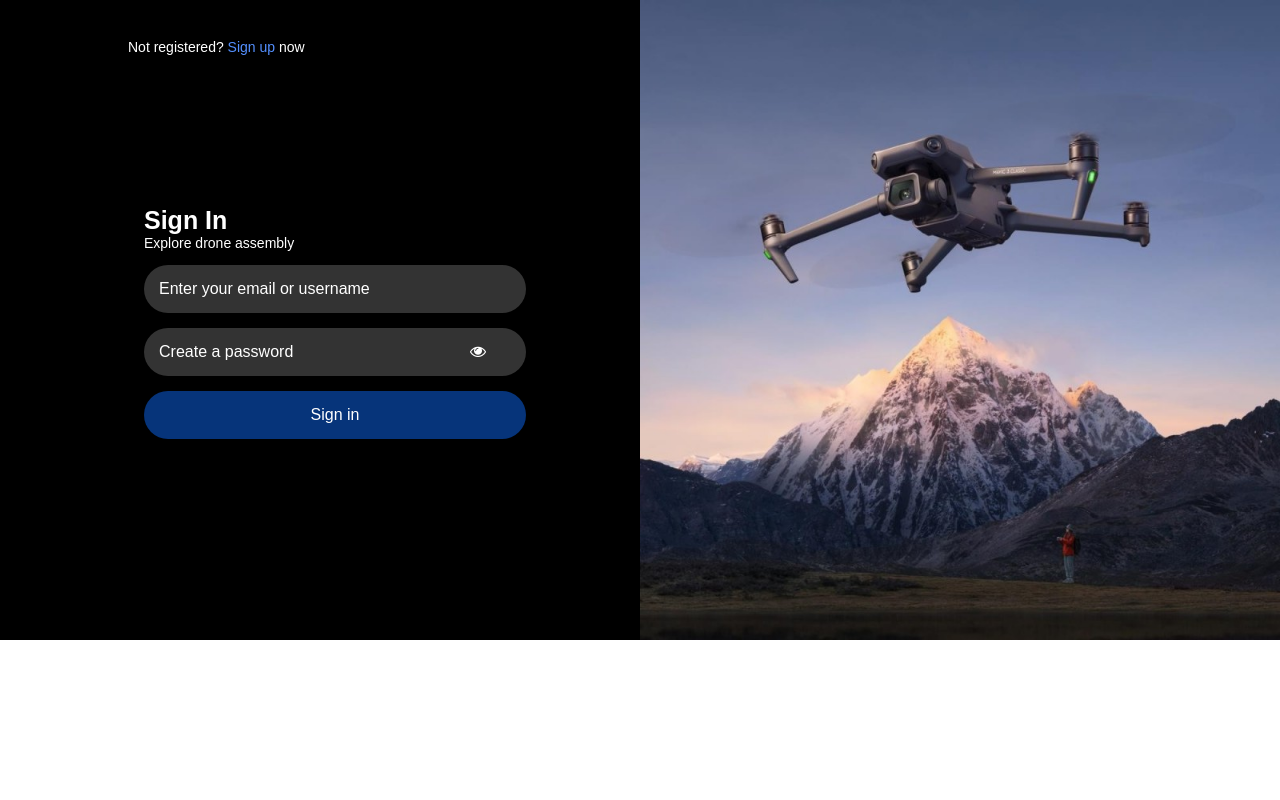
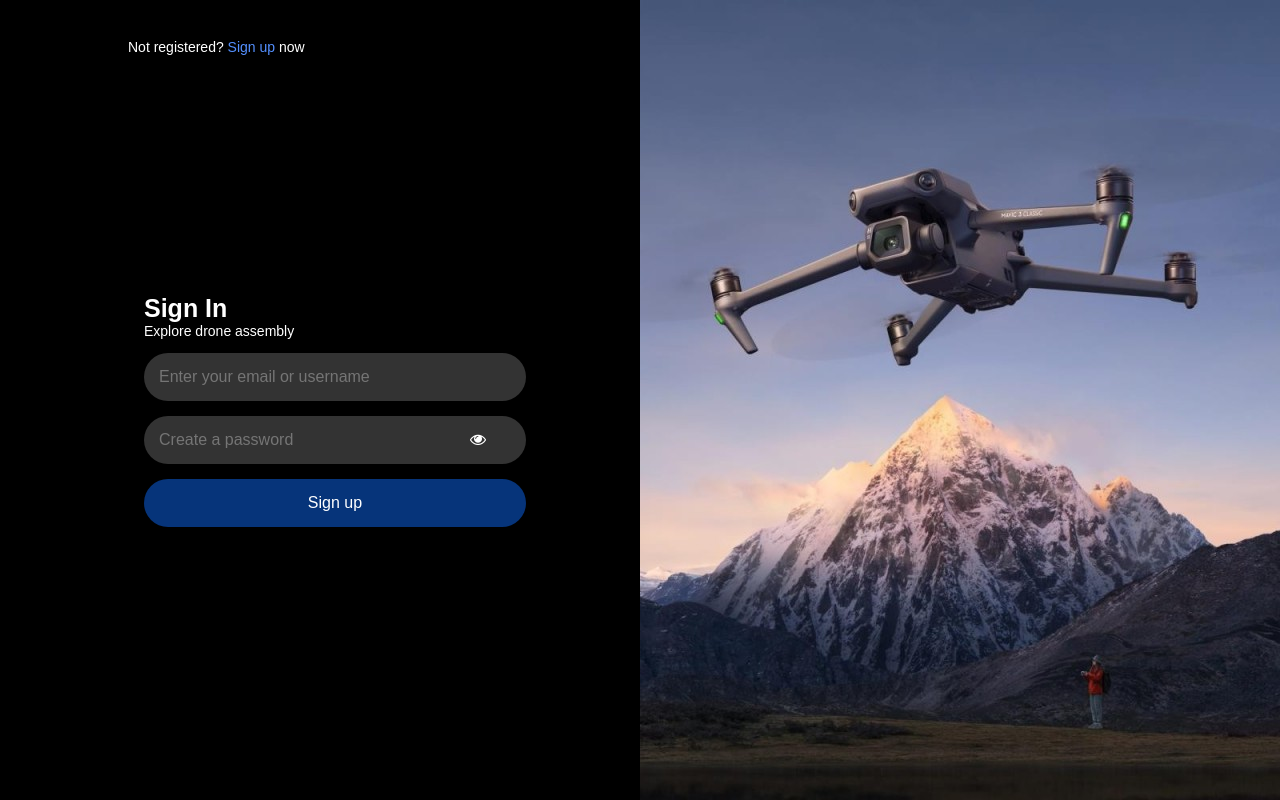
Before and after one commit to beatrizzfcosta/PWEB, a plain HTML site: page frontend/assets/html/signIN.html in a window 1280 px wide. Drawn offline with Linux system fonts and the light colour scheme.

Commit message:
ajuste de tela

```diff
--- a/frontend/assets/css/signIN.css
+++ b/frontend/assets/css/signIN.css
@@ -5,25 +5,23 @@ body {
 }
 
 .container {
-    display: flex;
+    display: flex; /* Para conseguir dividir a página ao meio */
     background-color: #000;
+    height: 100vh;
 }
 
 .left-side {
-    flex: 1;
+    flex: 1; /* atribui ao item uma proporção flexível em relação aos outros itens dentro do mesmo contêiner. */
     display: flex;
     justify-content: center;
     align-items: center;
-    width: 50%;
 }
 
 .right-side {
     flex: 1;
     display: flex;
-    flex-direction: column;
     justify-content: center;
     align-items: center;
-    width: 50%;
 }
 
 h1 {
@@ -44,33 +42,30 @@ h2 {
     font-size: 25px;
     margin-bottom: 0px;
 }
+
 h3 {
     margin-top: 0px;
     color: #fff;
-    font-size: 14px; /* Aumentando o tamanho da fonte */
+    font-size: 14px;
     font-weight: normal;
 }
 
 input[type="text"],
-input[type="password"], input[type="submit"]  {
-    width: 100%; /* Fazendo todos os inputs terem o mesmo tamanho */
-    padding: 15px; /* Aumentando o padding */
+input[type="password"] {
+    width: 100%;
+    padding: 15px;
     margin-bottom:15px;
     border-radius: 30px;
     border: none;
     background-color: #333;
     color: #fff;
-    font-size: 16px; /* Aumentando o tamanho da fonte */
+    font-size: 16px;
 }
 
-input[type="text"]::placeholder,
-input[type="password"]::placeholder {
-    color: #fff;
-}
-
-input[type="submit"] {
-    width: calc(100% + 30px);
+button {
+    width: calc(100% + 30px); /* não sei porque não preenche tudo com 100% */
     padding: 15px;
+    border-radius: 30px;
     border: none;
     background-color:#06347a;
     color: #fff;
@@ -80,8 +75,8 @@ input[type="submit"] {
     box-sizing: border-box;
 }
 
-input[type="submit"]:hover {
-    background-color:#5490FF ;
+button:hover {
+    background-color:#5490FF;
 }
 
 .fa-eye{
--- a/frontend/assets/css/signUP.css
+++ b/frontend/assets/css/signUP.css
@@ -2,11 +2,13 @@ body {
     margin: 0;
     padding: 0;
     font-family: Arial, sans-serif;
+
 }
 
 .container {
     display: flex;
     background-color: #000;
+    height: 100vh;
 }
 
 .left-side {
@@ -14,7 +16,7 @@ body {
     display: flex;
     justify-content: center;
     align-items: center;
-    width: 50%; /* Definindo a largura para 50% */
+
 }
 
 .right-side {
@@ -24,21 +26,20 @@ body {
     justify-content: center;
     align-items: center;
     padding: 20px;
-    width: 50%; /* Definindo a largura para 50% */
 }
 
 h1 {
     position: absolute; /* Para posicionar no canto superior direito */
     top: 30px;
-    right: 10%; /* Adicionando margem do topo e da direita */
+    right: 10%; /* Adicionar margem do topo e da direita */
     color: #fff;
-    font-size: 14px; /* Aumentando o tamanho da fonte */
+    font-size: 14px;
     font-weight: normal;
 }
 .signup-form {
     width: 55%;
+    max-width: 400px;
 }
-
 h2 {
     color: #fff;
     font-size: 25px;
@@ -58,25 +59,20 @@ h3 {
 
 input[type="text"],
 input[type="password"]  {
-    width: 100%; /* Fazendo todos os inputs terem o mesmo tamanho */
-    padding: 15px; /* Aumentando o padding */
+    width: 100%;
+    padding: 15px;
     margin-bottom:15px;
     margin-right: 15px;
     border-radius: 30px;
     border: none;
     background-color: #333;
     color: #fff;
-    font-size: 16px; /* Aumentando o tamanho da fonte */
-}
-
-input[type="text"]::placeholder,
-input[type="password"]::placeholder {
-    color: #fff;
+    font-size: 16px;
 }
 
 button {
-    width: calc(100% + 30px); /* Fazendo todos os inputs terem o mesmo tamanho */
-    padding: 15px; /* Aumentando o padding */
+    width: calc(100% + 30px);  /* não sei porque não preenche tudo com 100% */
+    padding: 15px;
     margin-bottom:15px;
     border-radius: 30px;
     border: none;
--- a/frontend/assets/html/signIN.html
+++ b/frontend/assets/html/signIN.html
@@ -26,14 +26,14 @@
             <i id="verSenha" class="fa fa-eye" aria-hidden="true"
               onclick="togglePasswordVisibility('password',this)"></i>
           </div>
-          <input type="submit" value="Sign in">
+          <button onclick="entrar()">Sign up</button>
         </form>
       </div>
     </div>
     <div class="right-side">
-      <img class="image-container" src="../img/signIN.jpg" alt="signUP photo" width="100%">
+      <img class="image-container" src="../img/signIN.jpg" alt="signUP photo" style="width: 100%; height: 100%; object-fit: cover;">
     </div>
   </div>
-  <script src="../js/signUP.js"></script>
+  <script src="../js/signIN.js"></script>
 </body>
 </html>
--- a/frontend/assets/js/signIN.js
+++ b/frontend/assets/js/signIN.js
@@ -1,8 +1,5 @@
-let usuario = document.getElementById('email-username');
-let validUsuario = false;
-
-let senha = document.getElementById('password');
-let validSenha = false;
+var msgError = document.getElementById('msgError')
+var msgSuccess = document.getElementById('msgSuccess')
 
 function togglePasswordVisibility(inputId, icon) {
     var input = document.getElementById(inputId);
@@ -16,3 +13,11 @@ function togglePasswordVisibility(inputId, icon) {
         icon.classList.add('fa-eye');
     }
 }
+
+function entrar(){
+    var username = document.getElementById("email-username").value;
+    var password = document.getElementById("password").value;
+    console.log("Usuário:", username);
+    console.log("Senha:", password);
+    alert("Entrando");
+}
--- a/frontend/assets/js/signUP.js
+++ b/frontend/assets/js/signUP.js
@@ -1,20 +1,11 @@
-let btn = document.getElementById('verSenha')
-let btnConfirm = document.getElementById('verConfirmSenha')
-
-let firstName = document.getElementById('first-name');
-let lastName = document.getElementById('last-name');
 let validNome = false;
 
-let usuario = document.getElementById('username');
 let validUsuario = false;
 
-let email = document.getElementById('email');
 let validEmail = false;
 
-let senha = document.getElementById('password');
 let validSenha = false;
 
-let confirmSenha = document.getElementById('password-confirmation');
 let validConfirmSenha = false;
 
 let msgError = document.getElementById('msgError')
@@ -32,3 +23,20 @@ function togglePasswordVisibility(inputId, icon) {
         icon.classList.add('fa-eye');
     }
 }
+
+function registar() {
+    var firstName = document.getElementById('first-name').value;
+    var lastName = document.getElementById('last-name').value;
+    var usuario = document.getElementById('username').value;
+    var email = document.getElementById('email').value;
+    var senha = document.getElementById('password').value;
+    var confirmSenha = document.getElementById('password-confirmation').value;
+
+    console.log("First Name:", firstName);
+    console.log("Last Name:", lastName);
+    console.log("Email:", email);
+    console.log("Usuário:", usuario);
+    console.log("Senha:", senha);
+    console.log("Senha confirmada:", confirmSenha);
+    alert("Registando");
+}
```
Also changed, not shown: frontend/assets/html/signUP.html (+3 -3 lines), 3 other files.
